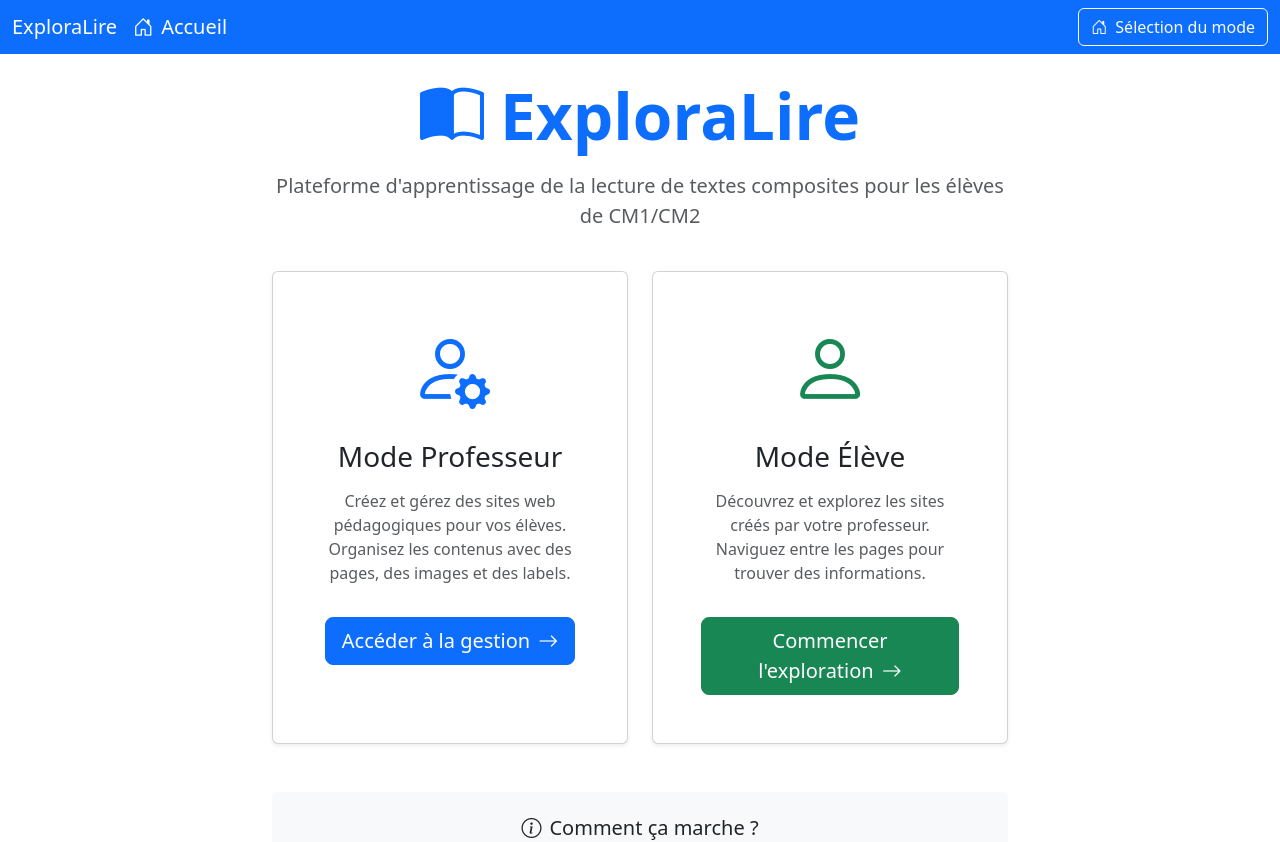
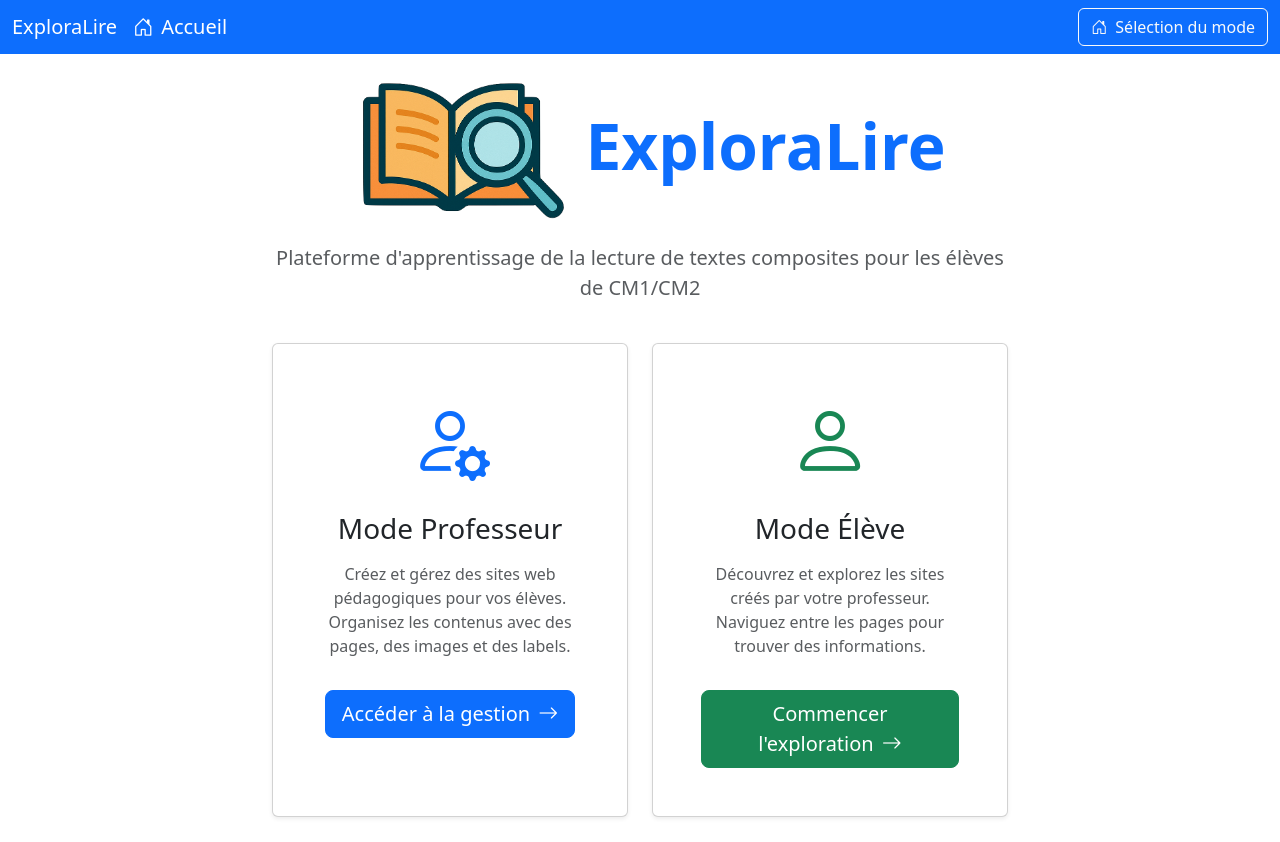
Before and after one commit to Sydher/ExploraLire, a React (Vite) app in the folder src/main/frontend/: page / in a window 1280 px wide. Shown: the top 842 px of the page. Built offline with nearby package versions, Linux system fonts and the light colour scheme.

Commit message:
Utilisation du logo

```diff
--- a/src/main/frontend/index.html
+++ b/src/main/frontend/index.html
@@ -2,7 +2,7 @@
 <html lang="fr">
     <head>
         <meta charset="UTF-8" />
-        <link rel="icon" type="image/svg+xml" href="/vite.svg" />
+        <link rel="icon" type="image/png" href="/ExploraLire Logo.png" />
         <meta name="viewport" content="width=device-width, initial-scale=1.0" />
         <title>ExploraLire</title>
         <link
--- a/src/main/frontend/src/pages/HomePage.jsx
+++ b/src/main/frontend/src/pages/HomePage.jsx
@@ -5,7 +5,7 @@ export default function HomePage({ onSelectMode }) {
                 <div className="col-lg-8">
                     <div className="text-center mb-2">
                         <h1 className="display-3 fw-bold text-primary mb-3">
-                            <i className="bi bi-book-half me-3"></i>
+                            <img src="/ExploraLire Logo.png" alt="" width="235" height="149" className="me-3" />
                             ExploraLire
                         </h1>
                         <p className="lead text-muted">
```
